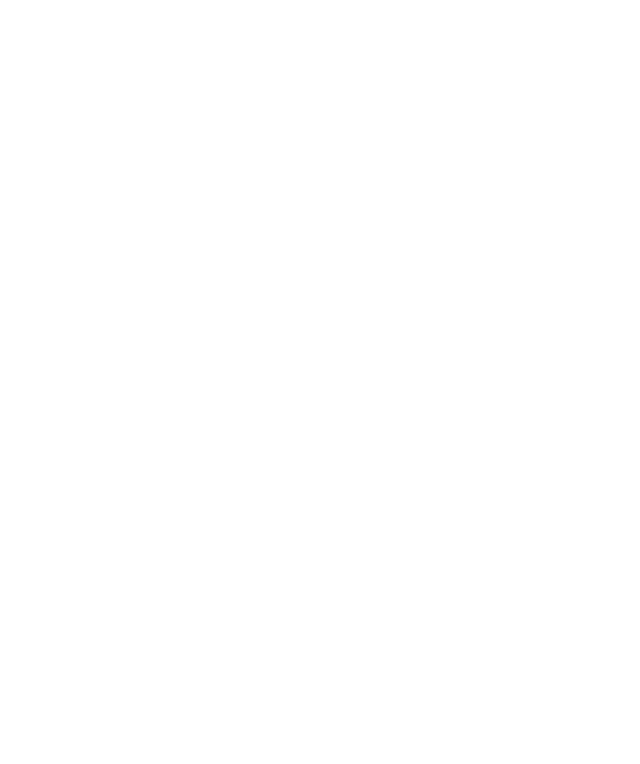
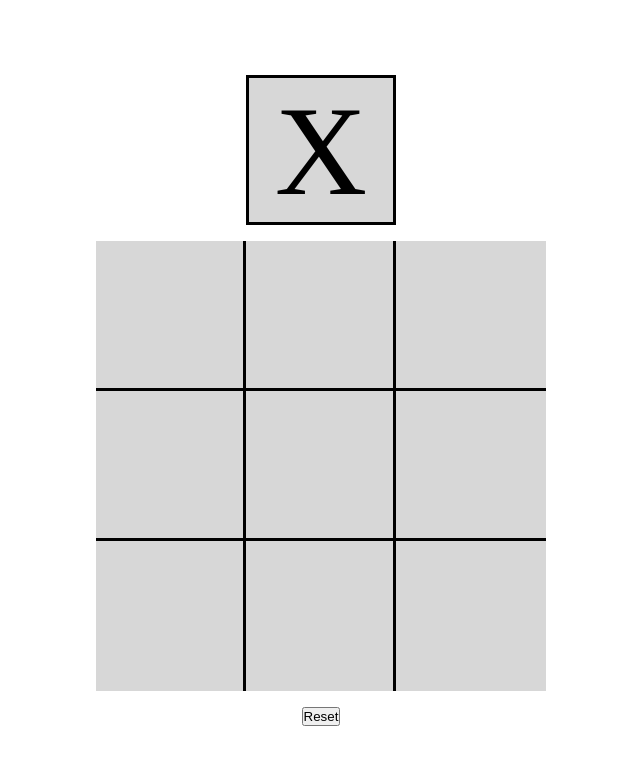
Before and after one commit to MetalRick123299/Tic-Tac-Toe, a plain HTML site: page index.html in a window 1280 px wide. Shown: the whole page, without its empty margins (319-959 px from the left). Drawn offline with Linux system fonts and the light colour scheme.

Commit message:
Added the ability to play and reset

```diff
--- a/index.html
+++ b/index.html
@@ -5,8 +5,24 @@
     <meta http-equiv="X-UA-Compatible" content="IE=edge" />
     <meta name="viewport" content="width=device-width, initial-scale=1.0" />
     <link rel="stylesheet" href="./style.css" />
-    <script href="./script.js" defer></script>
+    <script src="./script.js" defer></script>
     <title>Tic Tac Toe</title>
   </head>
-  <body></body>
+  <body>
+    <div id="game-container">
+      <div class="current">X</div>
+      <div id="game-grid">
+        <button class="grid-item"></button>
+        <button class="grid-item"></button>
+        <button class="grid-item noRight"></button>
+        <button class="grid-item"></button>
+        <button class="grid-item"></button>
+        <button class="grid-item noRight"></button>
+        <button class="grid-item noBottom"></button>
+        <button class="grid-item noBottom"></button>
+        <button class="grid-item noRight noBottom"></button>
+      </div>
+      <button id="reset">Reset</button>
+    </div>
+  </body>
 </html>
--- a/script.js
+++ b/script.js
@@ -0,0 +1,41 @@
+const currentItem = document.querySelector(".current");
+const gridItem = document.querySelectorAll(".grid-item");
+const reset = document.querySelector("#reset");
+
+// prettier-ignore
+{
+let gridArr = ["X", "O", "X",
+               "X", "X", "X",
+               "O", "O", "O"];
+}
+
+let isX = true;
+
+const addPlay = (e) => {
+  if (e.target.innerText) return;
+
+  if (isX) {
+    e.target.innerText = "X";
+    currentItem.innerText = "O";
+  } else {
+    e.target.innerText = "O";
+    currentItem.innerText = "X";
+  }
+
+  isX = !isX;
+};
+
+const checkWinner = () => {};
+
+gridItem.forEach((button) => {
+  button.addEventListener("click", (e) => {
+    addPlay(e);
+    checkWinner();
+  });
+});
+
+reset.addEventListener("click", (e) => {
+  gridItem.forEach((e) => {
+    e.innerText = "";
+  });
+});
--- a/style.css
+++ b/style.css
@@ -4,4 +4,60 @@
   margin: 0;
   padding: 0;
   box-sizing: border-box;
+  transition: all 0.2s;
 }
+
+body {
+  display: grid;
+  place-items: center;
+
+  min-height: 100vh;
+
+  text-align: center;
+}
+
+#game-container {
+  /* border: 1px solid red; */
+  display: flex;
+  flex-flow: column nowrap;
+  justify-content: center;
+  align-items: center;
+}
+
+#game-grid {
+  display: grid;
+  grid-template-columns: repeat(3, 1fr);
+  margin: 1rem;
+}
+
+.current {
+  background-color: rgb(215, 215, 215);
+  height: 150px;
+  width: 150px;
+  border: 3px solid black;
+
+  font-size: 8rem;
+}
+
+.grid-item {
+  background-color: rgb(215, 215, 215);
+  min-height: 150px;
+  min-width: 150px;
+
+  outline: none;
+  border: none;
+  border-right: 3px solid black;
+  border-bottom: 3px solid black;
+
+  font-size: 8rem;
+}
+.noRight {
+  border-right: none;
+}
+.noBottom {
+  border-bottom: none;
+}
+
+.grid-item:hover {
+  background-color: rgb(155, 155, 155);
+}
```
